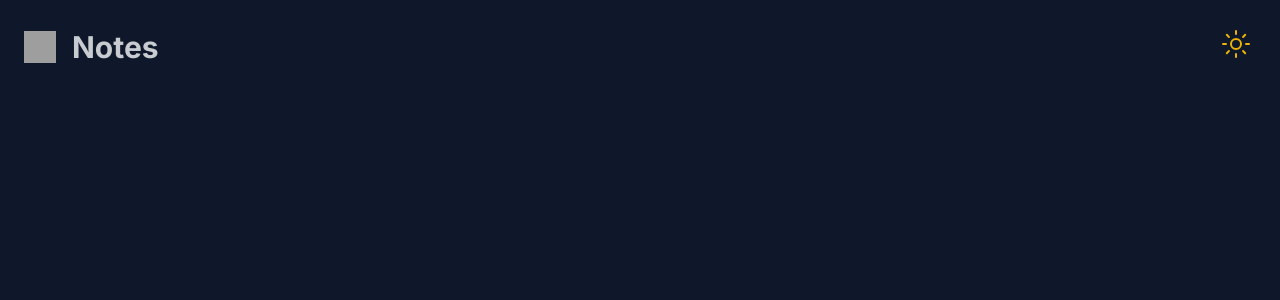
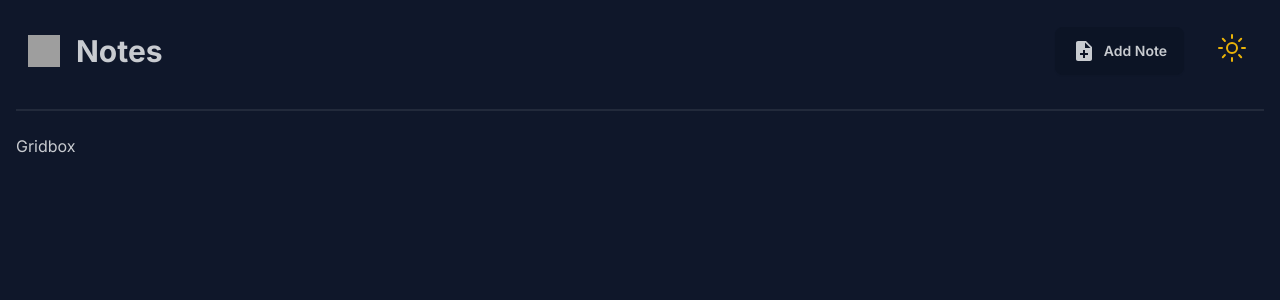
Before and after one commit to bbs220/notes, a React (Vite) app in the folder frontend/: page / in a window 1280 px wide. Shown: the top 300 px of the page. Built offline with nearby package versions, Linux system fonts and the light colour scheme; grey boxes are pictures that could not be loaded.

Commit message:
new buttons

```diff
--- a/frontend/src/App.jsx
+++ b/frontend/src/App.jsx
@@ -3,7 +3,7 @@ import Home from "./pages/Home";
 
 function App() {
   return (
-    <div className="font-inter p-1 lg:p-3">
+    <div className="font-inter p-2 lg:p-4">
       <Home />
       <Toaster position="bottom-left" reverseOrder={true} />
     </div>
--- /dev/null
+++ b/frontend/src/components/Buttons/AddNote.jsx
@@ -0,0 +1,12 @@
+import { MdNoteAdd } from "react-icons/md";
+
+const AddNote = () => {
+  return (
+    <div className="btn">
+      <MdNoteAdd className="text-xl lg:text-2xl" />
+      <p className="hidden lg:block">Add Note</p>
+    </div>
+  );
+};
+
+export default AddNote;
--- /dev/null
+++ b/frontend/src/components/GridBox/Gridbox.jsx
@@ -0,0 +1,5 @@
+const Gridbox = () => {
+  return <div>Gridbox</div>;
+};
+
+export default Gridbox;
--- a/frontend/src/components/NavBar/Navbar.jsx
+++ b/frontend/src/components/NavBar/Navbar.jsx
@@ -1,3 +1,4 @@
+import AddNote from "../Buttons/AddNote";
 import ThemeToggle from "../ThemeToggle/ThemeToggle";
 
 const Navbar = () => {
@@ -15,6 +16,9 @@ const Navbar = () => {
             Notes
           </a>
         </div>
+        <div className="flex-none mr-4 lg:mr-6">
+          <AddNote />
+        </div>
         <div className="flex-none">
           <ThemeToggle />
         </div>
--- a/frontend/src/pages/Home.jsx
+++ b/frontend/src/pages/Home.jsx
@@ -1,9 +1,12 @@
+import Gridbox from "../components/GridBox/Gridbox";
 import Navbar from "../components/NavBar/Navbar";
 
 const Home = () => {
   return (
     <div>
       <Navbar />
+      <div className="divider"></div>
+      <Gridbox />
     </div>
   );
 };
```
